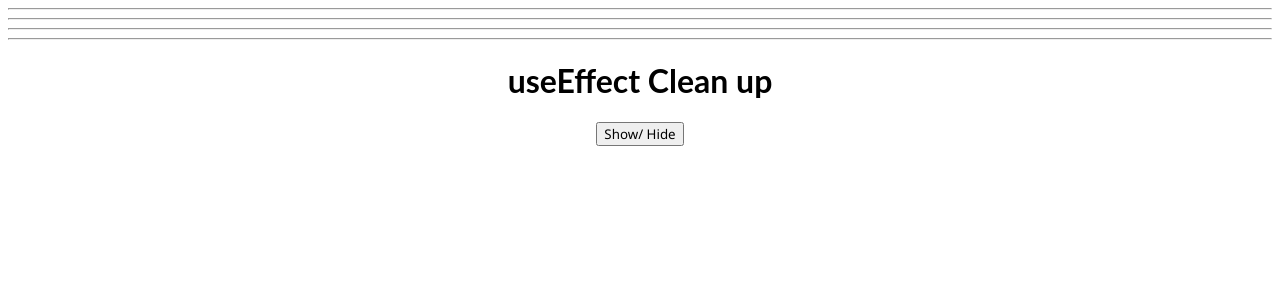
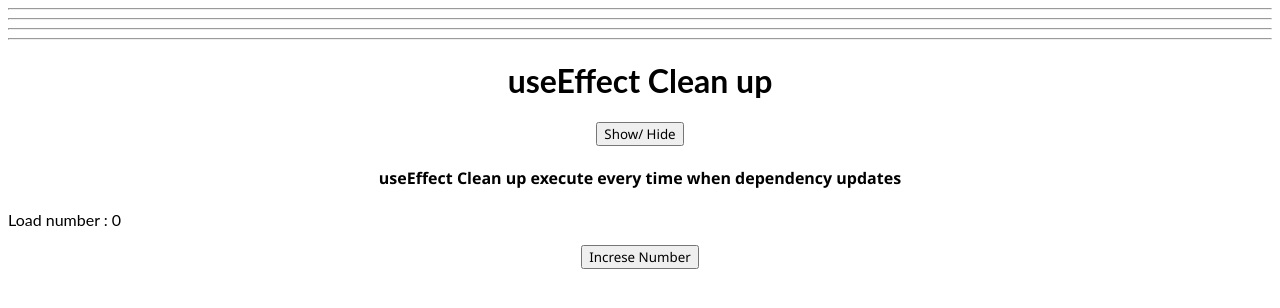
Before and after one commit to codingSlate/React-useEffect, a React (Create React App) app: page / in a window 1280 px wide. Shown: the top 308 px of the page. Built offline with nearby package versions, Linux system fonts and the light colour scheme.

Commit message:
subscribe 0 unsubscribe 1

```diff
--- a/src/App.js
+++ b/src/App.js
@@ -4,6 +4,7 @@ import Random from './Random';
 import TitleChange from './TitleChange';
 import LocalStorageValue from './LocalStorageValue';
 import AparentComp from './AparentComp';
+import UseEffectCleanUp2 from './UseEffectCleanUp2';
 import './style.css';
 
 export default function App() {
@@ -22,6 +23,8 @@ export default function App() {
       <hr />
       <h1>useEffect Clean up</h1>
       <AparentComp />
+      <h4>useEffect Clean up execute every time when dependency updates</h4>
+      <UseEffectCleanUp2 />
     </div>
   );
 }
--- /dev/null
+++ b/src/UseEffectCleanUp2.js
@@ -0,0 +1,30 @@
+import React, { useState, useEffect } from 'react';
+const UseEffectCleanUp = () => {
+  const [counter, setCounter] = useState(0);
+  const subscribe = (c) => {
+    console.log(`subscribe ${c}`);
+  };
+  const unsubscribe = (c) => {
+    console.log(`unsubscribe ${c}`);
+  };
+
+  useEffect(() => {
+    subscribe(counter);
+
+    return () => {
+      unsubscribe(counter);
+    };
+  }, [counter]);
+
+  const onIncrementHandler = () => {
+    setCounter((c) => c + 1);
+  };
+
+  return (
+    <>
+      <p>Load number : {counter}</p>
+      <button onClick={onIncrementHandler}>Increse Number</button>
+    </>
+  );
+};
+export default UseEffectCleanUp;
```
Also changed, not shown: 1 other file (tests, documents, lock files or other folders).
